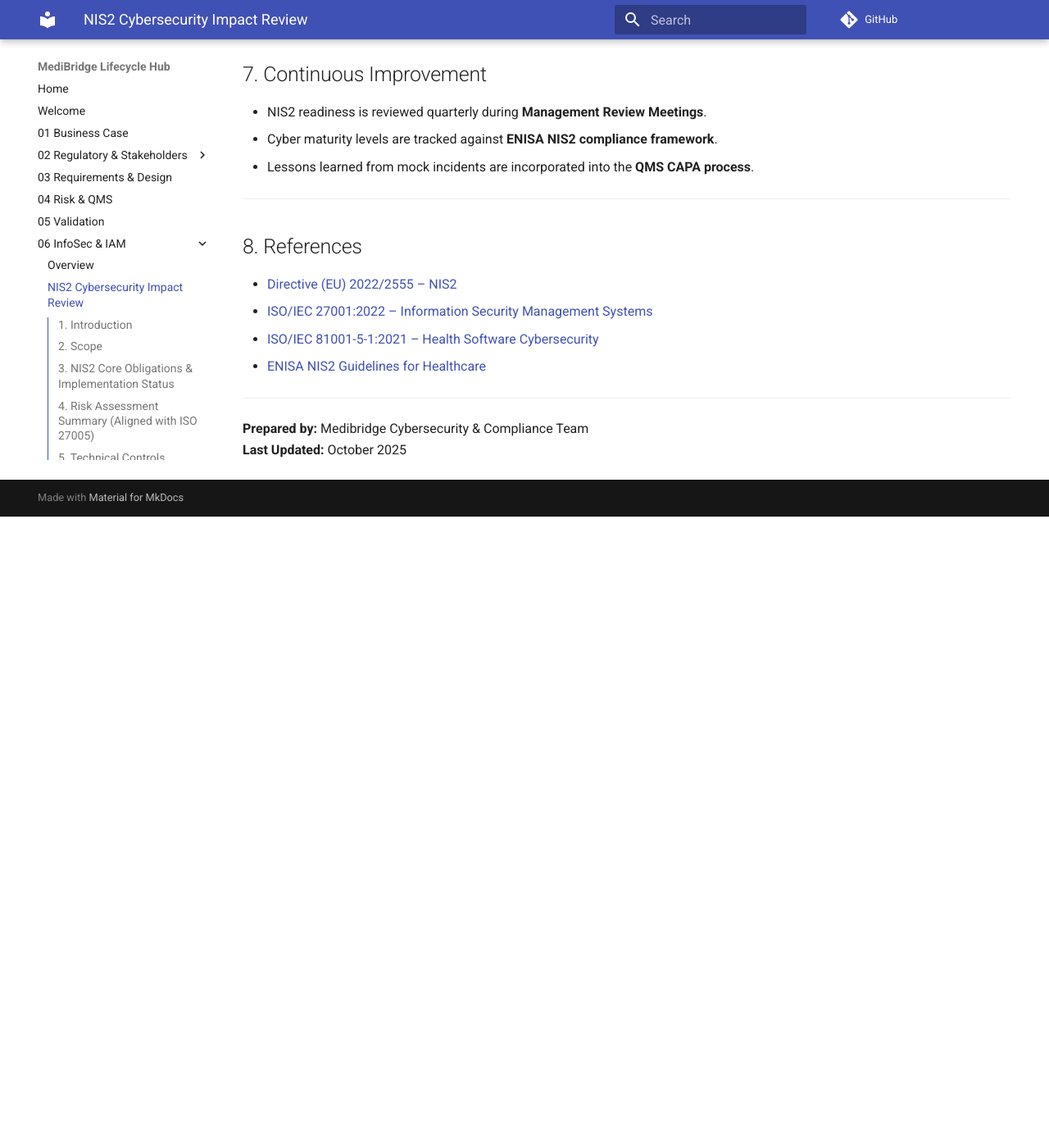
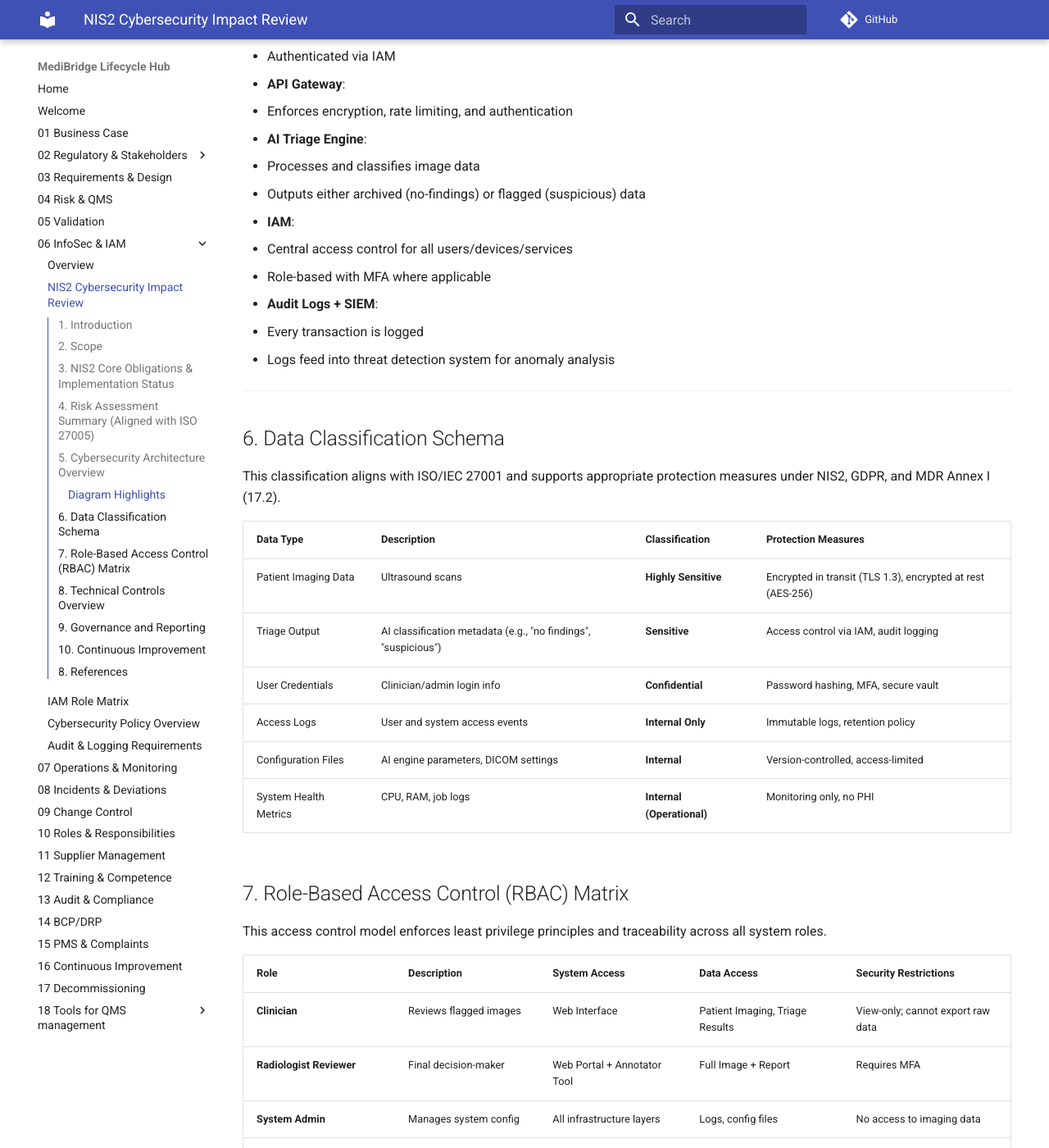
Before and after one commit to BridgingKnowledge/medibridge-lifecycle-hub, an MkDocs documentation site: the page built from docs/06-infosec-iam/nis2-risk-review.md, in a window 1280 px wide and 1400 px high, scrolled down 2827 px. Shown: the whole window at 82% size. Built offline with MkDocs 1.6.1 and Material for MkDocs 9.7.7, drawn with Linux system fonts in a browser that asks for light colours; comment, search, counter and statistics services are not loaded; before the commit the page ends 3457 px from its top, so only the background shows below that; some of the changed text lies outside the part shown.

````diff
--- a/docs/06-infosec-iam/index.md
+++ b/docs/06-infosec-iam/index.md
@@ -1,59 +1,32 @@
 # 06 – Information Security and Identity & Access Management (IAM)
 
-This section outlines the cybersecurity strategy, access control architecture, and regulatory obligations related to IT security for the Medibridge AI Suite. It includes risk assessments, technical controls, and compliance with NIS2, ISO/IEC standards, and MDR cybersecurity clauses.
+This section defines the information security governance framework for the MediBridge Ultrasound AI Suite. It supports compliance with **EU MDR**, **NIS2**, **GDPR**, **HIPAA**, and **ISO/IEC 27001**, and covers cybersecurity architecture, access control, threat detection, and risk management.
 
 ---
 
-## 🎯 Goals
+## 🔐 Key Objectives
 
-- Define cybersecurity risk governance framework
-- Identify threats to data integrity, availability, and confidentiality
-- Demonstrate NIS2, ISO/IEC 27001, and MDR compliance
-- Document technical and procedural security controls
-- Support secure design, validation, and post-market monitoring
+- Ensure secure data handling across all lifecycle stages
+- Define risk-based access controls (RBAC)
+- Align with EU NIS2 Directive and MDR Annex I (17.2)
+- Implement traceable IAM, audit logs, and secure configuration
+- Integrate health software cybersecurity (ISO/IEC 81001-5-1)
 
 ---
 
-## 🧩 Subsections
+## 📁 Contents
 
 | Document | Description |
 |----------|-------------|
-| [NIS2 Cybersecurity Impact Review](nis2-risk-review.md) | Cybersecurity threats, controls, and governance |
-| [IAM Controls and Role Matrix](iam-role-matrix.md) *(optional)* | Role-based access model aligned to ISO 27001 |
-| [Cybersecurity Policy Overview](cyber-policy.md) *(optional)* | Draft security and access control policy |
-| [Audit & Logging Requirements](audit-logging.md) *(optional)* | Guidelines for traceability and monitoring |
+| [NIS2 Risk Review](nis2-risk-review.md) | Cybersecurity threats, risk analysis, and mitigations |
+| [IAM Role Matrix](iam-role-matrix.md) | Role-based access control by user type |
+| [Audit Logging Guidelines](audit-logging.md) | Monitoring and traceability controls |
+| [Cybersecurity Policy Overview](cyber-policy.md) | Draft policy aligning with ISO/IEC 27001 and NIS2 |
+| [GAMP 5 Alignment](gamp5-alignment.md) | Validation and lifecycle alignment for regulated environments |
 
 ---
 
-## 🔐 Security Standards
-
-- **ISO/IEC 27001** – Information Security Management
-- **ISO/IEC 81001-5-1** – Cybersecurity for Health Software
-- **ISO/IEC 27005** – Information Security Risk Management
-- **ISO/IEC 27701** – Privacy Management aligned with GDPR
-- **NIS2 Directive** – Network and Information Security (EU)
-
----
-
-## ⚠️ Cybersecurity in EU MDR
-
-- **Annex I, Section 17.2** requires devices to:
-  - Prevent unauthorized access
-  - Ensure data confidentiality and integrity
-  - Maintain secure communication and updates
-
----
-
-## 🧠 Access Governance
-
-- Access defined using **RBAC** (Role-Based Access Control)
-- Least privilege model for internal and external stakeholders
-- Admin roles segregated from operational users
-
----
-
-
-## 🔐 Cybersecurity Architecture Overview
+## 🧩 Cybersecurity Architecture
 
 ```mermaid
 flowchart TD
@@ -92,68 +65,72 @@ flowchart TD
     style AI fill:#eef,stroke:#555,stroke-width:1px
     style IAM fill:#ffc,stroke:#333,stroke-width:1px
     style SIEM fill:#fdd,stroke:#d00,stroke-width:1px
+
 ```
-### 🧠 Diagram Highlights
 
-- **Ultrasound Device**:
-  - Uploads image data over secure TLS
-  - Authenticated via IAM
+# 🗂 Data Classification & Protection Schema
 
-- **API Gateway**:
-  - Enforces encryption, rate limiting, and authentication
-
-- **AI Triage Engine**:
-  - Processes and classifies image data
-  - Outputs either archived (no-findings) or flagged (suspicious) data
-
-- **IAM**:
-  - Central access control for all users/devices/services
-  - Role-based with MFA where applicable
-
-- **Audit Logs + SIEM**:
-  - Every transaction is logged
-  - Logs feed into threat detection system for anomaly analysis
----
-_Last updated: October 2025_
-
-## 📁 Data Classification Schema
-
-This classification aligns with ISO/IEC 27001 and supports appropriate protection measures under NIS2, GDPR, and MDR Annex I (17.2).
-
-| Data Type | Description | Classification | Protection Measures |
-|-----------|-------------|-----------------|---------------------|
-| Patient Imaging Data | Ultrasound scans | **Highly Sensitive** | Encrypted in transit (TLS 1.3), encrypted at rest (AES-256) |
-| Triage Output | AI classification metadata (e.g., "no findings", "suspicious") | **Sensitive** | Access control via IAM, audit logging |
-| User Credentials | Clinician/admin login info | **Confidential** | Password hashing, MFA, secure vault |
-| Access Logs | User and system access events | **Internal Only** | Immutable logs, retention policy |
-| Configuration Files | AI engine parameters, DICOM settings | **Internal** | Version-controlled, access-limited |
-| System Health Metrics | CPU, RAM, job logs | **Internal (Operational)** | Monitoring only, no PHI |
-
-## 🔐 Role-Based Access Control (RBAC) Matrix
-
-This access control model enforces least privilege principles and traceability across all system roles.
-
-| Role | Description | System Access | Data Access | Security Restrictions |
-|------|-------------|---------------|-------------|------------------------|
-| **Clinician** | Reviews flagged images | Web Interface | Patient Imaging, Triage Results | View-only; cannot export raw data |
-| **Radiologist Reviewer** | Final decision-maker | Web Portal + Annotator Tool | Full Image + Report | Requires MFA |
-| **System Admin** | Manages system config | All infrastructure layers | Logs, config files | No access to imaging data |
-| **AI Engineer** | Maintains model + updates | AI Engine, Config, Logs | Anonymized Triage Data | No access to patient info |
-| **IT Support** | Device and network support | Hardware + Gateway | Logs only | Read-only; no data transfer rights |
-| **Security Auditor** | Reviews access, anomalies | SIEM + Audit Logs | Logs, Access Events | Restricted by time-limited token |
-| **Data Protection Officer (DPO)** | GDPR oversight | Logs + Access Policies | User roles, breach reports | No direct system control |
+This document defines the data sensitivity levels and associated protection controls for the MediBridge Ultrasound AI Suite. It supports compliance with **NIS2**, **ISO/IEC 27001**, **GDPR**, and **EU MDR Annex I, Section 17.2**.
 
 ---
 
-## ✅ Notes
+# 🗂 Data Classification & Protection Schema
 
-- All users authenticated via **IAM** platform (OIDC + MFA)
-- Elevated roles require **just-in-time (JIT)** provisioning
-- All access logged and reviewed periodically
-- Access reviewed quarterly or after role changes
+This document defines how MediBridge classifies, protects, and governs all data processed by the Ultrasound AI Suite.
+It ensures compliance with **GDPR**, **HIPAA**, **ISO/IEC 27001**, **ISO/IEC 27701**, **ISO/IEC 81001‑5‑1**, **EU MDR Annex I (17.2)**, and the **NIS2 Directive (EU) 2022/2555**.
 
+---
 
-> **Related repositories:**
-> • Product & validation: medibridge-ultrasound-suite
-> • Governance & feedback: medibridge-collaboration-hub
-> • Templates & examples: risk-assessment-templates
+## 📁 Data Classification Table
+
+| Data Type | Description | Classification | Protection Measures |
+|-----------|-------------|----------------|---------------------|
+| **Patient Identification Data (PII/PHI)** | Personal identifiers such as name, date of birth, address, national/social security number, or patient ID | **Highly Sensitive** | Stored/transmitted only when necessary; encrypted at rest (AES‑256) and in transit (TLS 1.3); pseudonymization and strict access control; GDPR Art. 32 compliance |
+| **Clinical / Diagnostic Data** | Ultrasound findings, diagnostic notes, referral reason, or prior history imported from EMR | **Highly Sensitive** | Encrypted at rest and in transit; access restricted to authorized clinicians; full audit logging and retention per hospital policy |
+| **Patient Imaging Data** | Ultrasound images (DICOM format) potentially containing patient metadata | **Highly Sensitive** | DICOM header anonymization for AI model use; encryption at rest (AES‑256); TLS 1.3; IAM enforcement and audit trail |
+| **AI Triage Output** | AI‑generated classification metadata (e.g. “normal” / “suspicious”) | **Sensitive** | IAM‑controlled access; audit logging; no patient identifiers stored |
+| **User Credentials** | Clinician/admin login information | **Confidential** | Password hashing (Argon2/Bcrypt), MFA, vault‑secured credentials |
+| **Access Logs** | User and system access events | **Internal Only** | Immutable log storage; time‑synchronized; retention per policy |
+| **Configuration Files** | AI engine parameters, DICOM settings, workflow configs | **Internal** | Version‑controlled; restricted access |
+| **System Metrics / Telemetry** | Resource utilization, performance, uptime | **Operational (Non‑PHI)** | Monitoring‑only; aggregated and non‑identifiable |
+
+---
+
+### 🧾 Notes
+
+- All personal and health data (PII/PHI) are handled under **Data Processing Agreements (DPAs)** with healthcare institutions.
+- **Data minimization**, **pseudonymization**, and **role‑based access** are applied throughout processing.
+- Data retention and deletion follow hospital policy and GDPR Art. 5(1)(e).
+
+---
+
+# 🔐 IAM Role Matrix (RBAC)
+
+[View full RBAC matrix here →](iam-role-matrix.md)
+
+| Role | Access Scope | Restrictions |
+|------|--------------|--------------|
+| **Clinician** | Review flagged images | View‑only |
+| **Radiologist** | Full annotated review | MFA required |
+| **Admin** | System configuration only | No access to patient or imaging data |
+| **AI Engineer** | AI model tuning and configuration | Anonymized data only |
+| **IT Support** | Infrastructure maintenance and logs | Read‑only; no PHI access |
+| **Auditor** | Access, anomaly, and compliance review | Token‑based, time‑limited access |
+| **Data Protection Officer (DPO)** | GDPR oversight and audit | No system control; policy‑level access only |
+
+---
+
+# 🏛 Standards Referenced
+
+- **ISO/IEC 27001:2022** – Information Security Management
+- **ISO/IEC 81001‑5‑1:2021** – Cybersecurity for Health Software
+- **ISO/IEC 27005:2022** – Information Security Risk Management
+- **ISO/IEC 27701:2019** – Privacy Information Management (GDPR‑aligned)
+- **ISO/IEC 27018:2019** – Protection of PII in Public Clouds
+- **EU NIS2 Directive (2022/2555)**
+- **EU MDR Annex I, Section 17.2** – Protection Against Unauthorized Access
+
+---
+
+**Maintained by:** Security Officer / QA‑RA Lead
+**Last Updated:** October 2025
--- a/docs/06-infosec-iam/nis2-risk-review.md
+++ b/docs/06-infosec-iam/nis2-risk-review.md
@@ -54,8 +54,96 @@ This assessment defines the cybersecurity governance framework, risks, and mitig
 | Downtime due to DDoS or network outage | Medium | Medium | **Medium** | Cloud redundancy, CDN failover |
 
 ---
+## 5. Cybersecurity Architecture Overview
 
-## 5. Technical Controls Overview
+```mermaid
+flowchart TD
+    subgraph A[Clinical Environment]
+        Ultrasound[Edge Ultrasound Device]
+        UserClinician[Clinician Workstation]
+    end
+
+    subgraph B[Cloud Processing Layer]
+        Gateway[Secure API Gateway]
+        AI[AI Image Triage Engine]
+        Archive[Encrypted Archive Storage]
+    end
+
+    subgraph C[Security Services]
+        IAM[Identity & Access Management]
+        SIEM[Monitoring & Threat Detection]
+        Logs[Audit Logging System]
+    end
+
+    Ultrasound -- Encrypted Upload (TLS) --> Gateway
+    Gateway --> AI
+    AI --> Archive
+
+    Archive --> UserClinician
+    IAM --> Gateway
+    IAM --> UserClinician
+    IAM --> Ultrasound
+
+    AI --> Logs
+    Gateway --> Logs
+    IAM --> Logs
+
+    Logs --> SIEM
+
+    style AI fill:#eef,stroke:#555,stroke-width:1px
+    style IAM fill:#ffc,stroke:#333,stroke-width:1px
+    style SIEM fill:#fdd,stroke:#d00,stroke-width:1px
+```
+### Diagram Highlights
+
+- **Ultrasound Device**:
+  - Uploads image data over secure TLS
+  - Authenticated via IAM
+
+- **API Gateway**:
+  - Enforces encryption, rate limiting, and authentication
+
+- **AI Triage Engine**:
+  - Processes and classifies image data
+  - Outputs either archived (no-findings) or flagged (suspicious) data
+
+- **IAM**:
+  - Central access control for all users/devices/services
+  - Role-based with MFA where applicable
+
+- **Audit Logs + SIEM**:
+  - Every transaction is logged
+  - Logs feed into threat detection system for anomaly analysis
+---
+## 6. Data Classification Schema
+
+This classification aligns with ISO/IEC 27001 and supports appropriate protection measures under NIS2, GDPR, and MDR Annex I (17.2).
+
+| Data Type | Description | Classification | Protection Measures |
+|-----------|-------------|-----------------|---------------------|
+| Patient Imaging Data | Ultrasound scans | **Highly Sensitive** | Encrypted in transit (TLS 1.3), encrypted at rest (AES-256) |
+| Triage Output | AI classification metadata (e.g., "no findings", "suspicious") | **Sensitive** | Access control via IAM, audit logging |
+| User Credentials | Clinician/admin login info | **Confidential** | Password hashing, MFA, secure vault |
+| Access Logs | User and system access events | **Internal Only** | Immutable logs, retention policy |
+| Configuration Files | AI engine parameters, DICOM settings | **Internal** | Version-controlled, access-limited |
+| System Health Metrics | CPU, RAM, job logs | **Internal (Operational)** | Monitoring only, no PHI |
+
+## 7. Role-Based Access Control (RBAC) Matrix
+
+This access control model enforces least privilege principles and traceability across all system roles.
+
+| Role | Description | System Access | Data Access | Security Restrictions |
+|------|-------------|---------------|-------------|------------------------|
+| **Clinician** | Reviews flagged images | Web Interface | Patient Imaging, Triage Results | View-only; cannot export raw data |
+| **Radiologist Reviewer** | Final decision-maker | Web Portal + Annotator Tool | Full Image + Report | Requires MFA |
+| **System Admin** | Manages system config | All infrastructure layers | Logs, config files | No access to imaging data |
+| **AI Engineer** | Maintains model + updates | AI Engine, Config, Logs | Anonymized Triage Data | No access to patient info |
+| **IT Support** | Device and network support | Hardware + Gateway | Logs only | Read-only; no data transfer rights |
+| **Security Auditor** | Reviews access, anomalies | SIEM + Audit Logs | Logs, Access Events | Restricted by time-limited token |
+| **Data Protection Officer (DPO)** | GDPR oversight | Logs + Access Policies | User roles, breach reports | No direct system control |
+---
+
+## 8. Technical Controls Overview
 
 | Control Category | Framework Reference | Implementation |
 |------------------|--------------------|----------------|
@@ -69,7 +157,7 @@ This assessment defines the cybersecurity governance framework, risks, and mitig
 
 ---
 
-## 6. Governance and Reporting
+## 9. Governance and Reporting
 
 - **CISO (Chief Information Security Officer)**: Responsible for NIS2 compliance and reporting to authorities.
 - **Incident Notification Timeline**:
@@ -80,7 +168,7 @@ This assessment defines the cybersecurity governance framework, risks, and mitig
 
 ---
 
-## 7. Continuous Improvement
+## 10. Continuous Improvement
 
 - NIS2 readiness is reviewed quarterly during **Management Review Meetings**.
 - Cyber maturity levels are tracked against **ENISA NIS2 compliance framework**.
````
